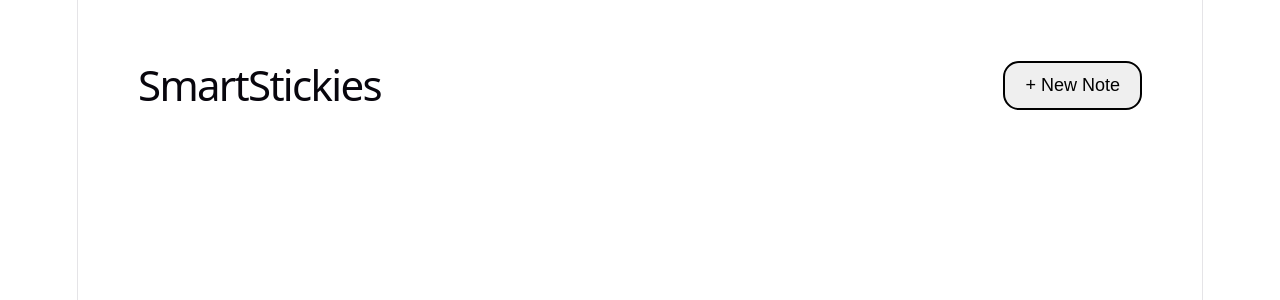
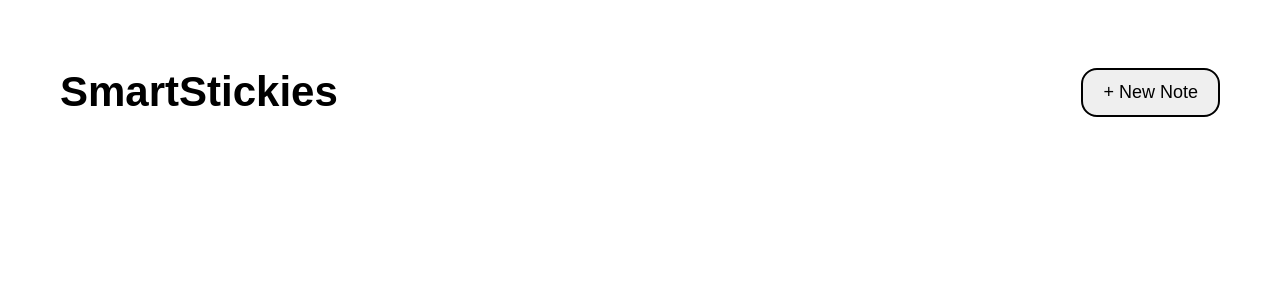
Before and after one commit to CookieZ0710/SmartStickies, a React (Vite) app: page / in a window 1280 px wide. Shown: the top 300 px of the page. Built offline with nearby package versions, Linux system fonts and the light colour scheme.

Commit message:
Rough UI + notes CRUD, but still fixing

```diff
--- a/src/App.jsx
+++ b/src/App.jsx
@@ -23,7 +23,7 @@ function App() {
         setModalMode("create");
     };
 
-    const openEditModal = () => {
+    const openEditModal = (note) => {
         setSelectedNote(null);
         setModalMode("edit");
     };
@@ -33,14 +33,14 @@ function App() {
         setModalMode(null);
     };
 
-    const createNote = async (note) => {
-        await window.smartStickies.notes.create(note);
+    const createNote = async (title, content) => {
+        await window.smartStickies.notes.create(title, content);
         await loadNotes();
         closeModal();
     };
 
-    const saveNote = async (note) => {
-        await window.smartStickies.notes.update(note);
+    const saveNote = async (id, title, content) => {
+        await window.smartStickies.notes.update(id, title, content);
         await loadNotes();
         closeModal();
     };
--- a/src/components/NoteModal.jsx
+++ b/src/components/NoteModal.jsx
@@ -18,9 +18,9 @@ function NoteModal({
 
     const handleSubmit = () => {
         if(mode === "create") {
-            onCreate({title, content});
+            onCreate(title, content);
         } else {
-            onSave({...note, title, content,});
+            onSave(...note.id, title, content);
         }
     };
 
--- a/src/index.css
+++ b/src/index.css
@@ -1,111 +1,8 @@
-:root {
-  --text: #6b6375;
-  --text-h: #08060d;
-  --bg: #fff;
-  --border: #e5e4e7;
-  --code-bg: #f4f3ec;
-  --accent: #aa3bff;
-  --accent-bg: rgba(170, 59, 255, 0.1);
-  --accent-border: rgba(170, 59, 255, 0.5);
-  --social-bg: rgba(244, 243, 236, 0.5);
-  --shadow:
-    rgba(0, 0, 0, 0.1) 0 10px 15px -3px, rgba(0, 0, 0, 0.05) 0 4px 6px -2px;
-
-  --sans: system-ui, 'Segoe UI', Roboto, sans-serif;
-  --heading: system-ui, 'Segoe UI', Roboto, sans-serif;
-  --mono: ui-monospace, Consolas, monospace;
-
-  font: 18px/145% var(--sans);
-  letter-spacing: 0.18px;
-  color-scheme: light dark;
-  color: var(--text);
-  background: var(--bg);
-  font-synthesis: none;
-  text-rendering: optimizeLegibility;
-  -webkit-font-smoothing: antialiased;
-  -moz-osx-font-smoothing: grayscale;
-
-  @media (max-width: 1024px) {
-    font-size: 16px;
-  }
-}
-
-@media (prefers-color-scheme: dark) {
-  :root {
-    --text: #9ca3af;
-    --text-h: #f3f4f6;
-    --bg: #16171d;
-    --border: #2e303a;
-    --code-bg: #1f2028;
-    --accent: #c084fc;
-    --accent-bg: rgba(192, 132, 252, 0.15);
-    --accent-border: rgba(192, 132, 252, 0.5);
-    --social-bg: rgba(47, 48, 58, 0.5);
-    --shadow:
-      rgba(0, 0, 0, 0.4) 0 10px 15px -3px, rgba(0, 0, 0, 0.25) 0 4px 6px -2px;
-  }
-
-  #social .button-icon {
-    filter: invert(1) brightness(2);
-  }
+* {
+  box-sizing: border-box;
 }
 
 body {
   margin: 0;
+  font-family: Arial, sans-serif;
 }
-
-#root {
-  width: 1126px;
-  max-width: 100%;
-  margin: 0 auto;
-  text-align: center;
-  border-inline: 1px solid var(--border);
-  min-height: 100svh;
-  display: flex;
-  flex-direction: column;
-  box-sizing: border-box;
-}
-
-h1,
-h2 {
-  font-family: var(--heading);
-  font-weight: 500;
-  color: var(--text-h);
-}
-
-h1 {
-  font-size: 56px;
-  letter-spacing: -1.68px;
-  margin: 32px 0;
-  @media (max-width: 1024px) {
-    font-size: 36px;
-    margin: 20px 0;
-  }
-}
-h2 {
-  font-size: 24px;
-  line-height: 118%;
-  letter-spacing: -0.24px;
-  margin: 0 0 8px;
-  @media (max-width: 1024px) {
-    font-size: 20px;
-  }
-}
-p {
-  margin: 0;
-}
-
-code,
-.counter {
-  font-family: var(--mono);
-  display: inline-flex;
-  border-radius: 4px;
-  color: var(--text-h);
-}
-
-code {
-  font-size: 15px;
-  line-height: 135%;
-  padding: 4px 8px;
-  background: var(--code-bg);
-}
```
Also changed, not shown: electron/main.js (+9 -1 lines), electron/preload.cjs (+4 -4 lines), electron/services/noteService.js (+38 -4 lines).
